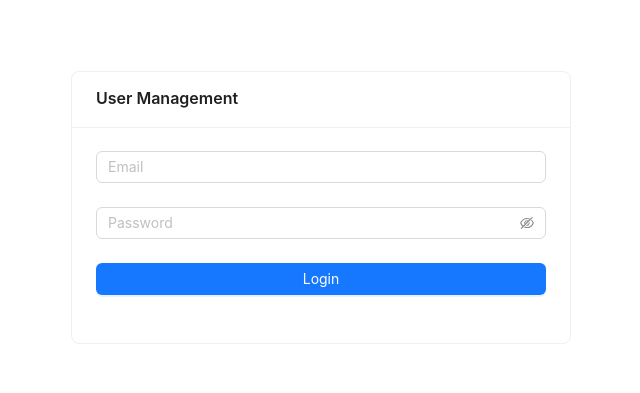
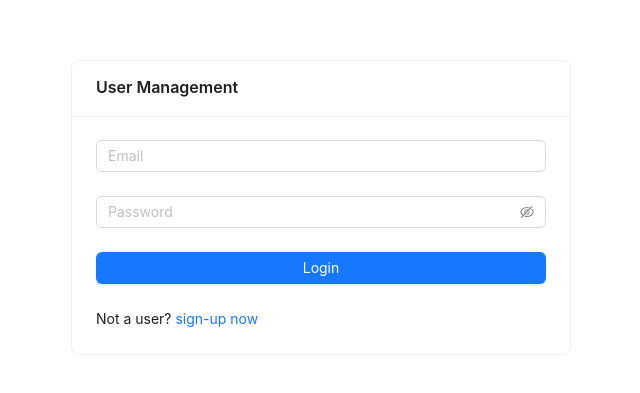
Before and after one commit to AnanthuTD/User-Management-Client-Week-6, a React (Vite) app: page /login in a window 1280 px wide. Shown: the part 193-586 px from the top of the page, without its empty margins (319-959 px from the left). Built offline with nearby package versions, Linux system fonts and the light colour scheme; no server answers.

Commit message:
updated login to handle validation

```diff
--- a/src/pages/auth/Login.tsx
+++ b/src/pages/auth/Login.tsx
@@ -1,12 +1,20 @@
-import { Card, Form, Input, Button } from "antd";
+import { Card, Form, Input, Button, Alert, Typography } from "antd";
 import axios from "axios";
 import { UseUser } from "../../context/AuthContext";
-import { Navigate } from "react-router-dom";
+import { Link, Navigate } from "react-router-dom";
+import { useState } from "react";
 
+interface LoginError {
+	msg?: string;
+	code?: string;
+	error?: boolean;
+}
 const Login = () => {
 	const { user, setUser } = UseUser();
+	const [error, setError] = useState<LoginError | null>(null);
 
 	const onFinish = async (values: { email: string; password: string }) => {
+		setError(null);
 		try {
 			const res = await axios.post("/api/auth/login", values, {
 				withCredentials: true,
@@ -17,15 +25,13 @@ const Login = () => {
 			}
 		} catch (error) {
 			if (axios.isAxiosError(error) && error.response) {
-				console.log(error.response.data.msg);
+				setError(error.response.data);
+				console.error(error.response.data.msg);
 			} else {
+				setError({ msg: "unexpected error" });
 				console.error(error);
 			}
 		}
-	};
-
-	const onFinishFailed = (errorInfo: { email: string; password: string }) => {
-		console.log("Failed:", errorInfo);
 	};
 
 	return user ? (
@@ -43,7 +49,7 @@ const Login = () => {
 			}}
 		>
 			<Card style={{ width: 500 }} title="User Management">
-				<Form onFinish={onFinish} onFinishFailed={onFinishFailed}>
+				<Form onFinish={onFinish}>
 					<Form.Item
 						name={"email"}
 						required={true}
@@ -65,8 +71,8 @@ const Login = () => {
 								message: "Please input your password!",
 							},
 							{
-								/* pattern:
-									/^(?=.*[A-Z])(?=.*[a-z])(?=.*\d)(?=.*[!@#$%^&*])[A-Za-z\d!@#$%^&*]{8,}$/, */
+								pattern:
+									/^(?=.*[A-Z])(?=.*[a-z])(?=.*\d)(?=.*[!@#$%^&*])[A-Za-z\d!@#$%^&*]{8,}$/,
 								message:
 									"Password must be at least 8 characters long and contain at least one uppercase letter, one lowercase letter, one digit, and one special character.",
 							},
@@ -84,6 +90,16 @@ const Login = () => {
 						</Button>
 					</Form.Item>
 				</Form>
+				{error && (
+					<Alert
+						type={"error"}
+						message={<Typography.Text>{error.msg}</Typography.Text>}
+					/>
+				)}
+
+				<Typography.Text>
+					Not a user? <Link to={"/sign-up"}>sign-up now</Link>
+				</Typography.Text>
 			</Card>
 		</div>
 	);
```
